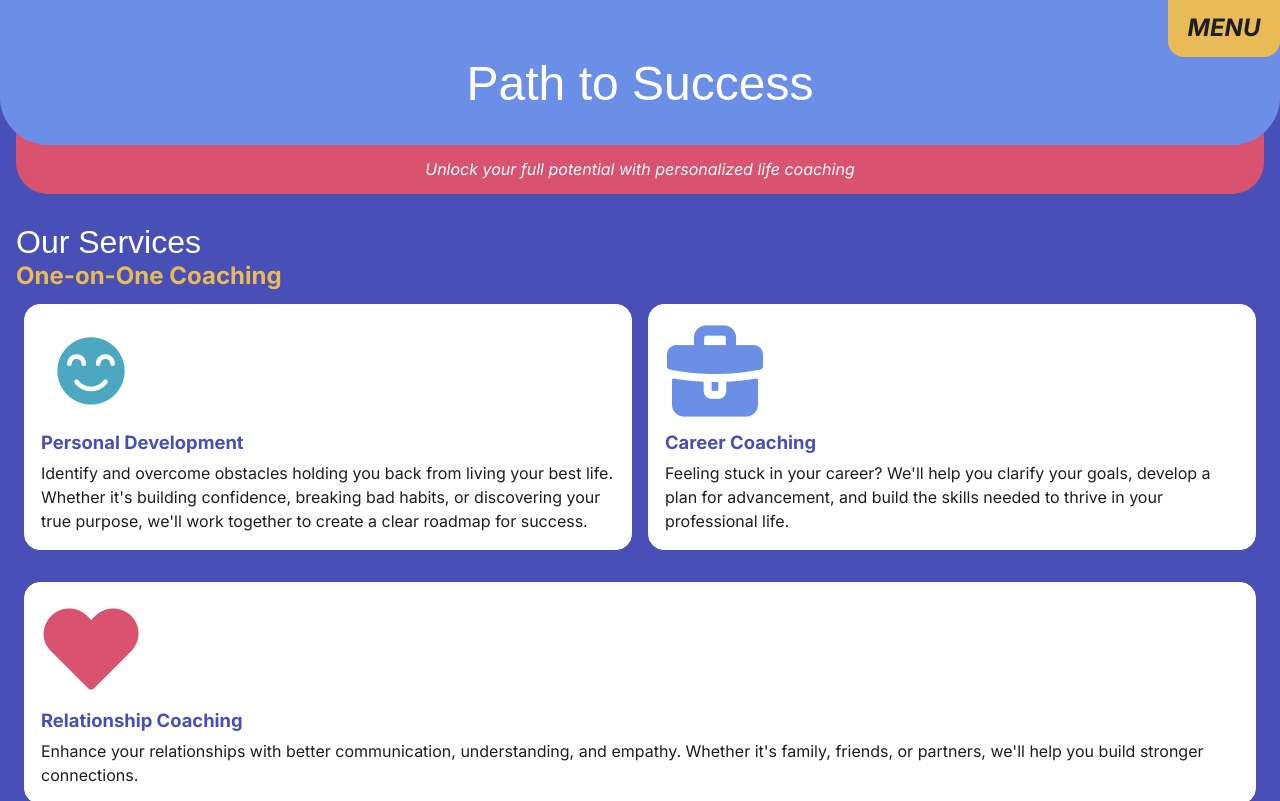
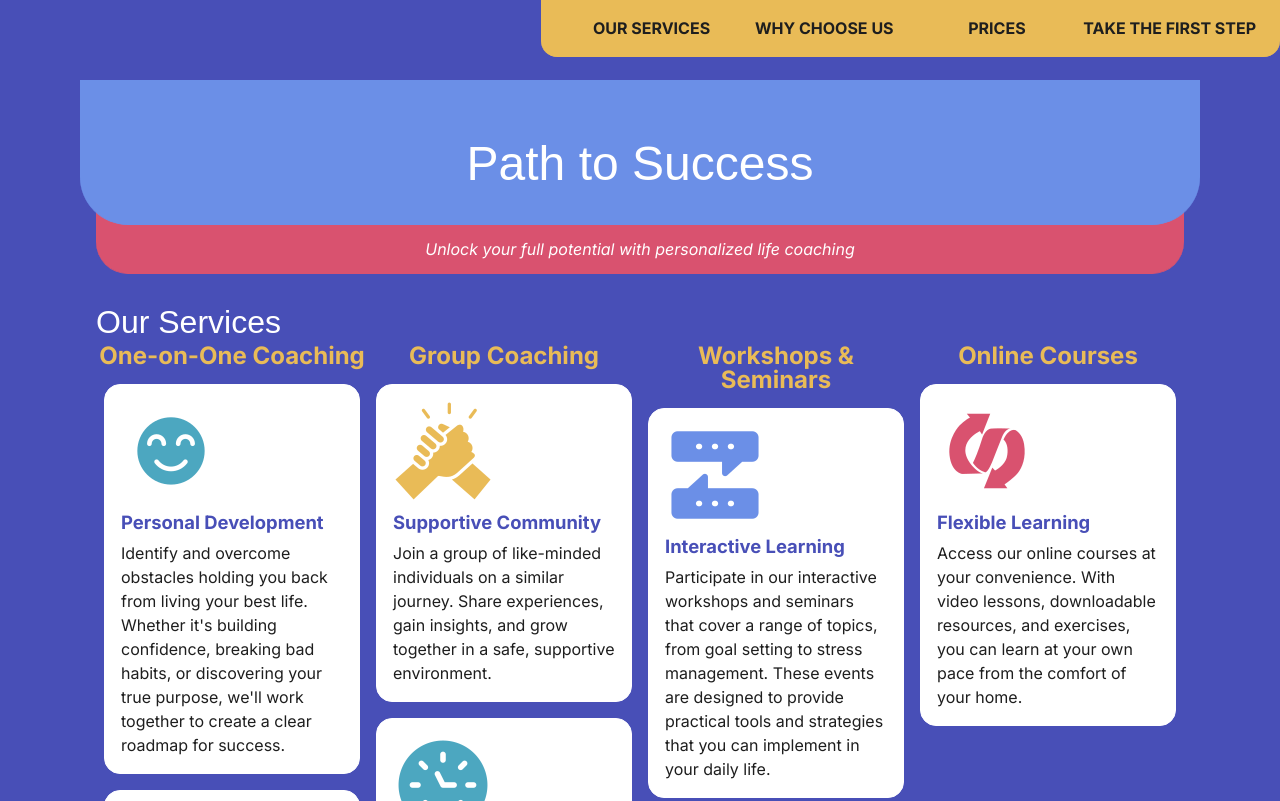
Before and after one commit to aanvira/path-to-success, a plain HTML site: page index.html in a window 1280 px wide. Shown: the top 801 px of the page. Drawn offline with Linux system fonts and the light colour scheme; a web font is replaced by a local one.

Commit message:
Completed CSS

```diff
--- a/styles.css
+++ b/styles.css
@@ -306,9 +306,53 @@ table {
 }
 /*-------------------- MEDIA QUERY (large) --------------------------------- */
 @media screen and (min-width: 950px){
+    nav{
+        width: fit-content;
+        margin-bottom: 1em;
 
+    }
+    nav h2{
+        visibility: hidden;
+        height: 0;
+    }
+    nav a{
+        visibility: visible;
+        font-style: normal;
+    }
+    nav ul{
+        display: grid;
+        grid-template-columns: repeat(4, 1fr);
+        padding: 0.25em 0.5em 0.5em;
+    }
+    nav a:hover{
+        color: var(--white);
+    }
+    #services{
+        display: grid;
+        grid-template-columns: repeat(4, 1fr);
+    }
+    #services h2{
+        grid-column: 1/-1;
+    }
+    #services h3{
+        text-align: center;
+    }
+    #services section{
+        display: inline;
+    }
+    #prices{
+        grid-template-columns: repeat(4, 1fr);
+    }
+    #prices h2{
+        grid-column: 1/-1;
+    }
+    #prices h3{
+        text-align: center;
+    }
 }
 /*-------------------- MEDIA QUERY (xl) ------------------------------------ */
 @media screen and (min-width: 1280px){
-
+    body{
+        margin: 5em;
+    }
 }
```
